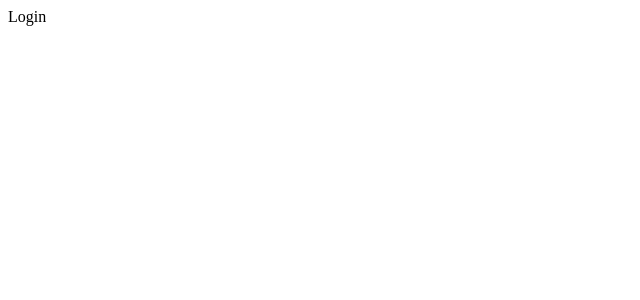
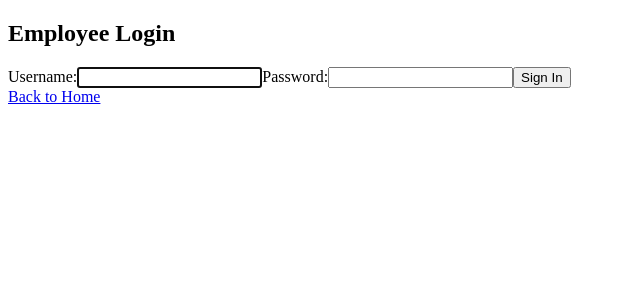
Before and after one commit to subham07-t/tech-pad, a React (Vite) app in the folder tech-pad-frontend/: page /login in a window 1280 px wide. Shown: the top 300 px of the page, without its empty margins (0-640 px from the left). Built offline with nearby package versions, Linux system fonts and the light colour scheme.

Commit message:
login functionality added with token

```diff
--- a/tech-pad-frontend/src/app/store.jsx
+++ b/tech-pad-frontend/src/app/store.jsx
@@ -1,10 +1,12 @@
 import { configureStore } from "@reduxjs/toolkit";
 import { apiSlice } from "./api/apiSlice";
 import { setupListeners } from "@reduxjs/toolkit/query";
+import authReducer from "../features/auth/authSlice";
 
 export const store = configureStore({
   reducer: {
     [apiSlice.reducerPath]: apiSlice.reducer,
+    auth: authReducer,
   },
   middleware: (getDefaultMiddleware) =>
     getDefaultMiddleware().concat(apiSlice.middleware),
--- a/tech-pad-frontend/src/components/DashHeader.jsx
+++ b/tech-pad-frontend/src/components/DashHeader.jsx
@@ -1,17 +1,56 @@
-import React from "react";
-import { Link } from "react-router-dom";
+import { useEffect } from "react";
+import { FontAwesomeIcon } from "@fortawesome/react-fontawesome";
+import { faRightFromBracket } from "@fortawesome/free-solid-svg-icons";
+import { useNavigate, Link, useLocation } from "react-router-dom";
+
+import { useSendLogoutMutation } from "../features/auth/authApiSlice";
+
+const DASH_REGEX = /^\/dash(\/)?$/;
+const NOTES_REGEX = /^\/dash\/notes(\/)?$/;
+const USERS_REGEX = /^\/dash\/users(\/)?$/;
 
 const DashHeader = () => {
+  const navigate = useNavigate();
+  const { pathname } = useLocation();
+
+  const [sendLogout, { isLoading, isSuccess, isError, error }] =
+    useSendLogoutMutation();
+
+  useEffect(() => {
+    if (isSuccess) navigate("/");
+  }, [isSuccess, navigate]);
+
+  if (isLoading) return <p>Logging Out...</p>;
+
+  if (isError) return <p>Error: {error.data?.message}</p>;
+
+  let dashClass = null;
+  if (
+    !DASH_REGEX.test(pathname) &&
+    !NOTES_REGEX.test(pathname) &&
+    !USERS_REGEX.test(pathname)
+  ) {
+    dashClass = "dash-header__container--small";
+  }
+
+  const logoutButton = (
+    <button className="icon-button" title="Logout" onClick={sendLogout}>
+      <FontAwesomeIcon icon={faRightFromBracket} />
+    </button>
+  );
+
   return (
-    <header className="dashboard-header">
-      <div className="dashboard-header-container">
+    <header className="dash-header">
+      <div className={`dash-header__container ${dashClass}`}>
         <Link to="/dashboard">
-          <h1 className="dashboard-header-title">techNotes</h1>
+          <h1 className="dash-header__title">techNotes</h1>
         </Link>
-        <nav className="dashboard-header-nav"></nav>
+        <nav className="dash-header__nav">
+          {/* add more buttons later */}
+          {logoutButton}
+        </nav>
       </div>
     </header>
   );
 };
-
 export default DashHeader;
--- a/tech-pad-frontend/src/features/auth/Login.jsx
+++ b/tech-pad-frontend/src/features/auth/Login.jsx
@@ -1,7 +1,98 @@
-import React from "react";
+import { useRef, useState, useEffect } from "react";
+import { useNavigate, Link } from "react-router-dom";
+
+import { useDispatch } from "react-redux";
+import { setCredentials } from "./authSlice";
+import { useLoginMutation } from "./authApiSlice";
 
 const Login = () => {
-  return <div>Login</div>;
+  const userRef = useRef();
+  const errRef = useRef();
+  const [username, setUsername] = useState("");
+  const [password, setPassword] = useState("");
+  const [errMsg, setErrMsg] = useState("");
+
+  const navigate = useNavigate();
+  const dispatch = useDispatch();
+
+  const [login, { isLoading }] = useLoginMutation();
+
+  useEffect(() => {
+    userRef.current.focus();
+  }, []);
+
+  useEffect(() => {
+    setErrMsg("");
+  }, [username, password]);
+
+  const handleSubmit = async (e) => {
+    e.preventDefault();
+    try {
+      const { accessToken } = await login({ username, password }).unwrap();
+      dispatch(setCredentials({ accessToken }));
+      setUsername("");
+      setPassword("");
+      navigate("/dashboard");
+    } catch (err) {
+      if (!err.status) {
+        setErrMsg("No Server Response");
+      } else if (err.status === 400) {
+        setErrMsg("Missing Username or Password");
+      } else if (err.status === 401) {
+        setErrMsg("Unauthorized");
+      } else {
+        setErrMsg(err.data?.message);
+      }
+      errRef.current.focus();
+    }
+  };
+
+  const handleUserInput = (e) => setUsername(e.target.value);
+  const handlePwdInput = (e) => setPassword(e.target.value);
+
+  const errClass = errMsg ? "errmsg" : "offscreen";
+
+  if (isLoading) return <p>Loading...</p>;
+
+  return (
+    <section className="public">
+      <header>
+        <h1>Employee Login</h1>
+      </header>
+      <main className="login">
+        <p ref={errRef} className={errClass} aria-live="assertive">
+          {errMsg}
+        </p>
+
+        <form className="form" onSubmit={handleSubmit}>
+          <label htmlFor="username">Username:</label>
+          <input
+            className="form__input"
+            type="text"
+            id="username"
+            ref={userRef}
+            value={username}
+            onChange={handleUserInput}
+            autoComplete="off"
+            required
+          />
+
+          <label htmlFor="password">Password:</label>
+          <input
+            className="form__input"
+            type="password"
+            id="password"
+            onChange={handlePwdInput}
+            value={password}
+            required
+          />
+          <button className="form__submit-button">Sign In</button>
+        </form>
+      </main>
+      <footer>
+        <Link to="/">Back to Home</Link>
+      </footer>
+    </section>
+  );
 };
-
 export default Login;
--- /dev/null
+++ b/tech-pad-frontend/src/features/auth/authApiSlice.jsx
@@ -0,0 +1,40 @@
+import { apiSlice } from "../../app/api/apiSlice";
+import { logOut } from "./authSlice";
+
+export const authApiSlice = apiSlice.injectEndpoints({
+  endpoints: (builder) => ({
+    login: builder.mutation({
+      query: (credentials) => ({
+        url: "/auth",
+        method: "POST",
+        body: { ...credentials },
+      }),
+    }),
+    sendLogout: builder.mutation({
+      query: () => ({
+        url: "/auth/logout",
+        method: "POST",
+      }),
+      async onQueryStarted(arg, { dispatch, queryFulfilled }) {
+        try {
+          //const { data } =
+          await queryFulfilled;
+          //console.log(data)
+          dispatch(logOut());
+          dispatch(apiSlice.util.resetApiState());
+        } catch (err) {
+          console.log(err);
+        }
+      },
+    }),
+    refresh: builder.mutation({
+      query: () => ({
+        url: "/auth/refresh",
+        method: "GET",
+      }),
+    }),
+  }),
+});
+
+export const { useLoginMutation, useSendLogoutMutation, useRefreshMutation } =
+  authApiSlice;
--- /dev/null
+++ b/tech-pad-frontend/src/features/auth/authSlice.jsx
@@ -0,0 +1,21 @@
+import { createSlice } from "@reduxjs/toolkit";
+
+const authSlice = createSlice({
+  name: "auth",
+  initialState: { token: null },
+  reducers: {
+    setCredentials: (state, action) => {
+      const { accessToken } = action.payload;
+      state.token = accessToken;
+    },
+    logOut: (state, action) => {
+      state.token = null;
+    },
+  },
+});
+
+export const { setCredentials, logOut } = authSlice.actions;
+
+export default authSlice.reducer;
+
+export const selectCurrentToken = (state) => state.auth.token;
--- a/tech-pad-frontend/src/features/notes/NewNote.jsx
+++ b/tech-pad-frontend/src/features/notes/NewNote.jsx
@@ -4,8 +4,9 @@
 
 const NewNote = () => {
   const users = useSelector(selectAllUsers);
-  const content = users ? <NewNoteForm users={users} /> : <p>Loading...</p>;
 
-  return content;
+  if (!users?.length) return <p>Not Currently Available</p>;
+
+  return <NewNoteForm users={users} />;
 };
 export default NewNote;
```
